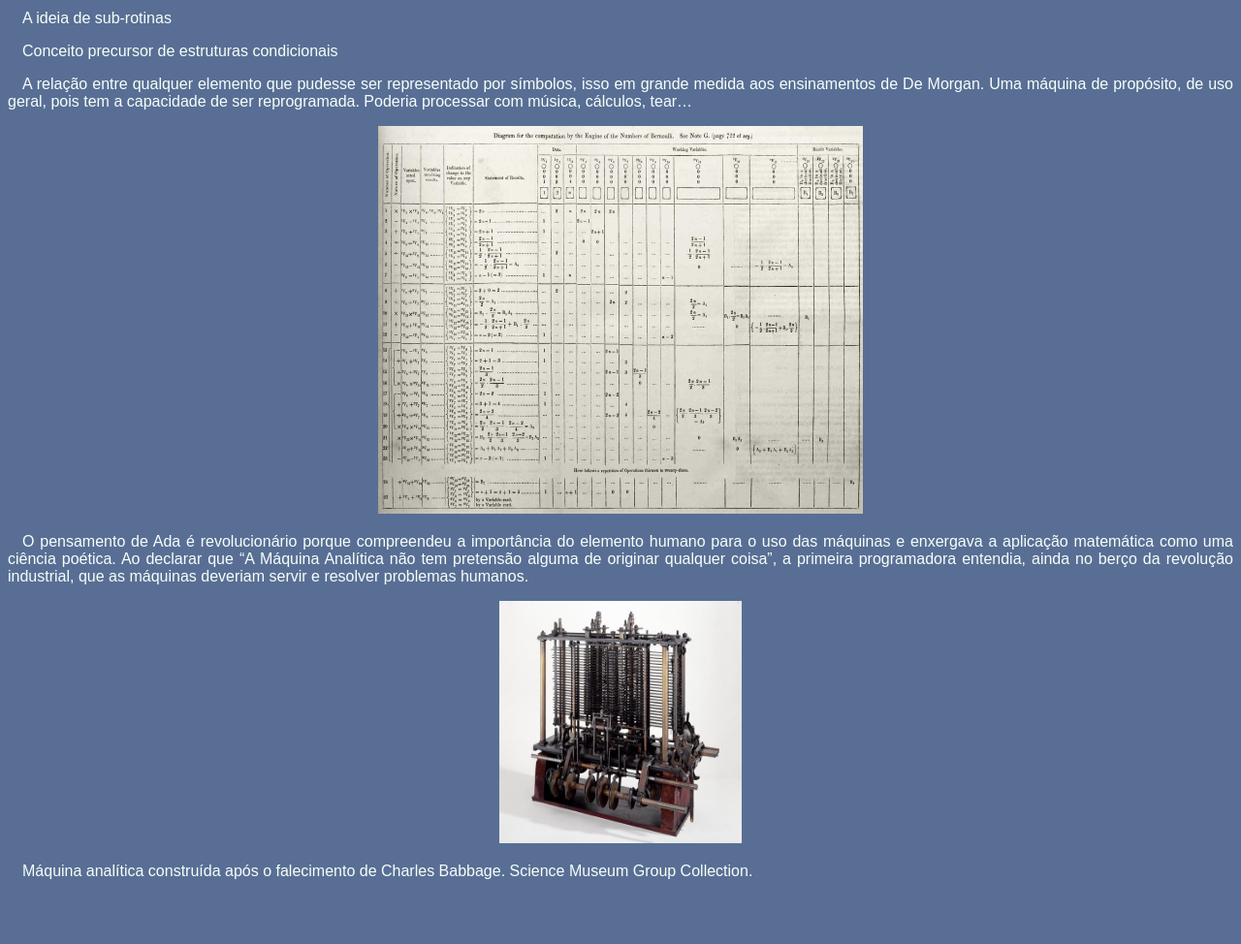
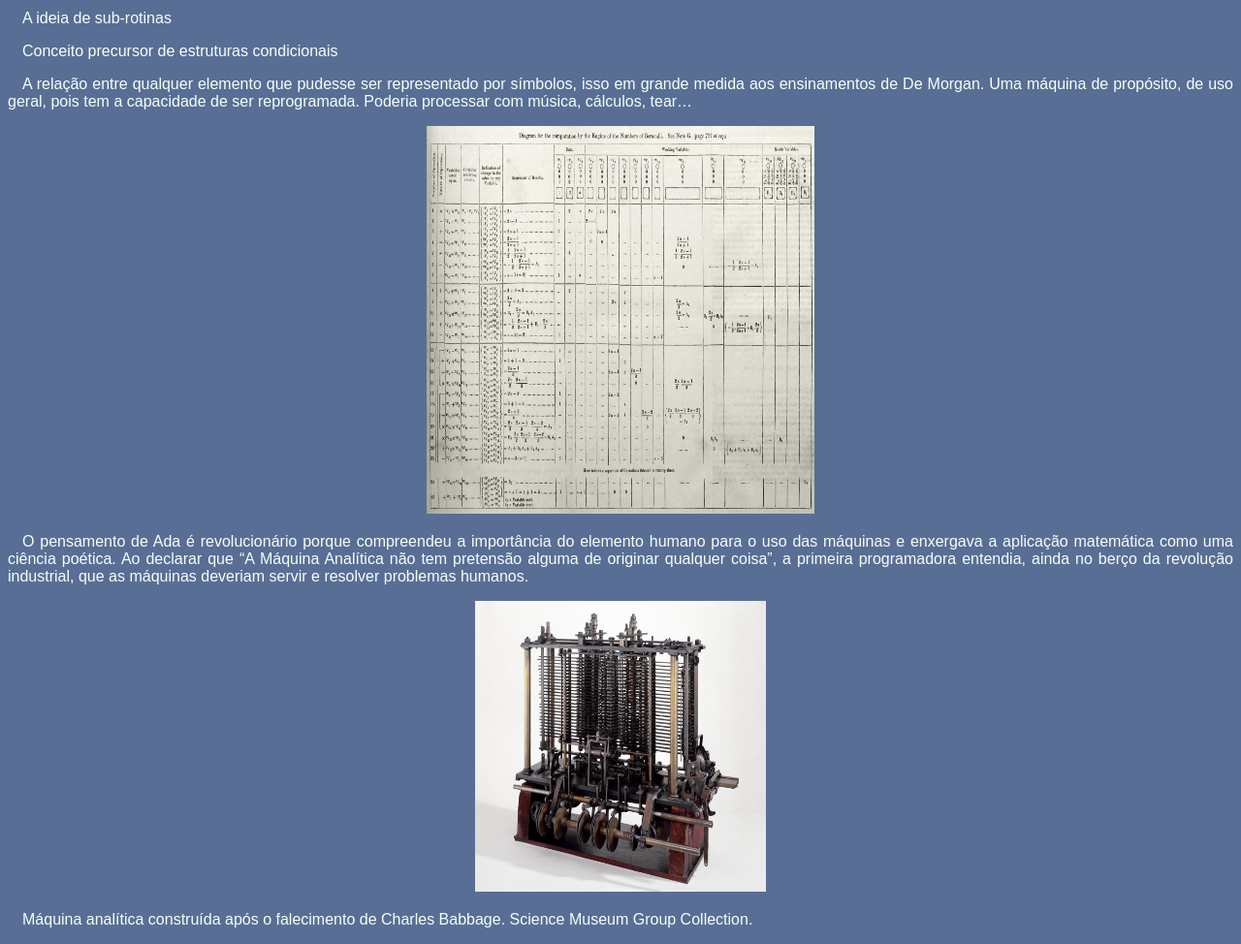
Before and after one commit to CamilaGJ93/MulheresnaTecnologia, a plain HTML site: page index.html in a window 1280 px wide. Shown: the part 1160-2134 px from the top of the page at 97% size. Before the commit the page ends 2084 px from the top, so only its background shows below. Drawn offline with Linux system fonts and the light colour scheme.

Commit message:
Update index.html

```diff
--- a/index.html
+++ b/index.html
@@ -98,7 +98,7 @@
         Uma máquina de propósito, de uso geral, pois tem a capacidade de ser reprogramada. Poderia processar com música, cálculos, tear…</p>
 
      <center>
-        <img src="./bernoulli.jpg" alt="some text" width=500 height=400>
+        <img src="./bernoulli.jpg" alt="some text" width=400 height=400>
     </center>
 
     <p>O pensamento de Ada é revolucionário porque compreendeu a importância do elemento humano para o uso das máquinas e enxergava a aplicação matemática como uma ciência poética.
@@ -106,7 +106,7 @@
         Ao declarar que “A Máquina Analítica não tem pretensão alguma de originar qualquer coisa”, a primeira programadora entendia, ainda no berço da revolução industrial, que as máquinas deveriam servir e resolver problemas humanos.</p>
 
         <center>
-            <img src="./maquina_analitica.jpg" alt="some text" width=250 height=250>
+            <img src="./maquina_analitica.jpg" alt="some text" width=300 height=300>
         </center>
 
         <p>Máquina analítica construída após o falecimento de Charles Babbage.
```
